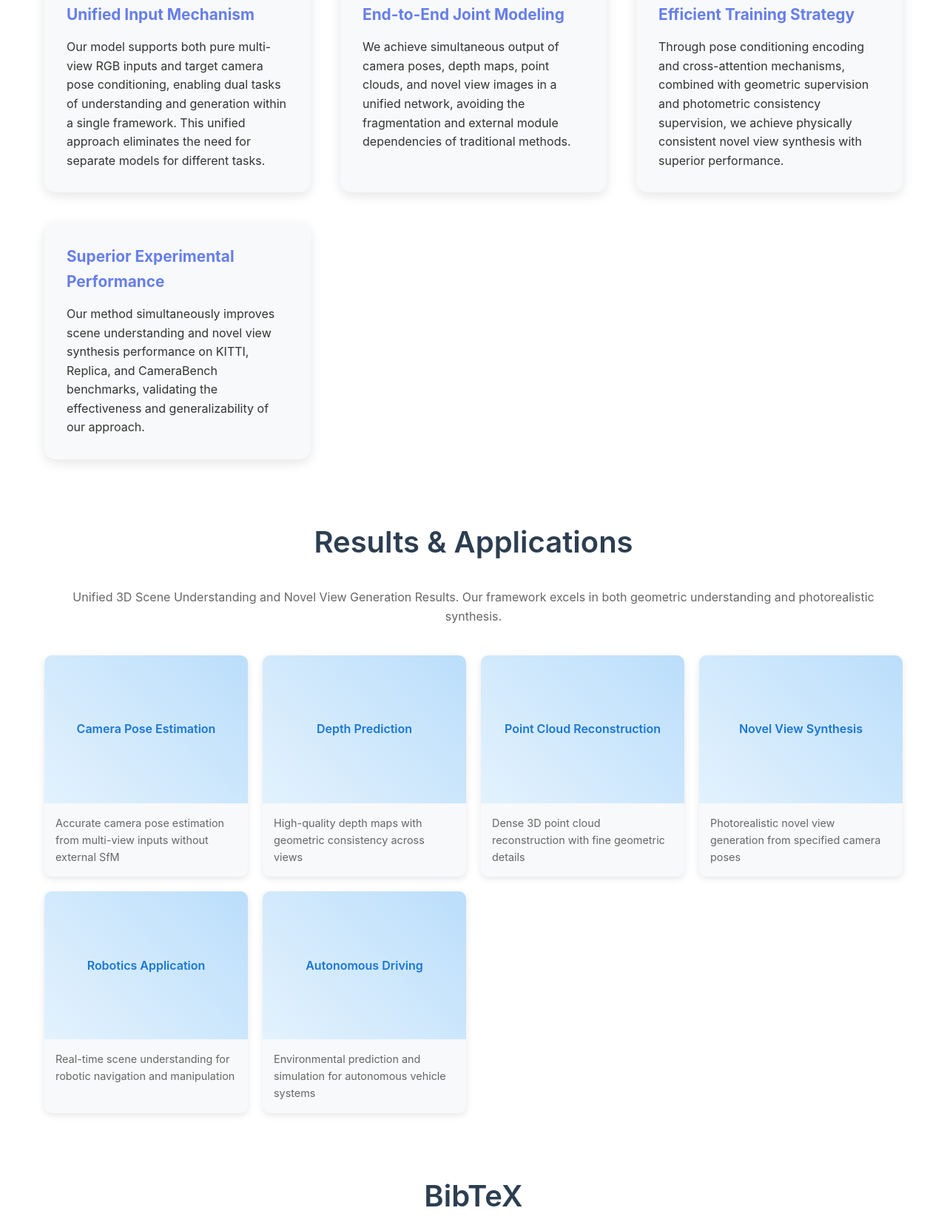
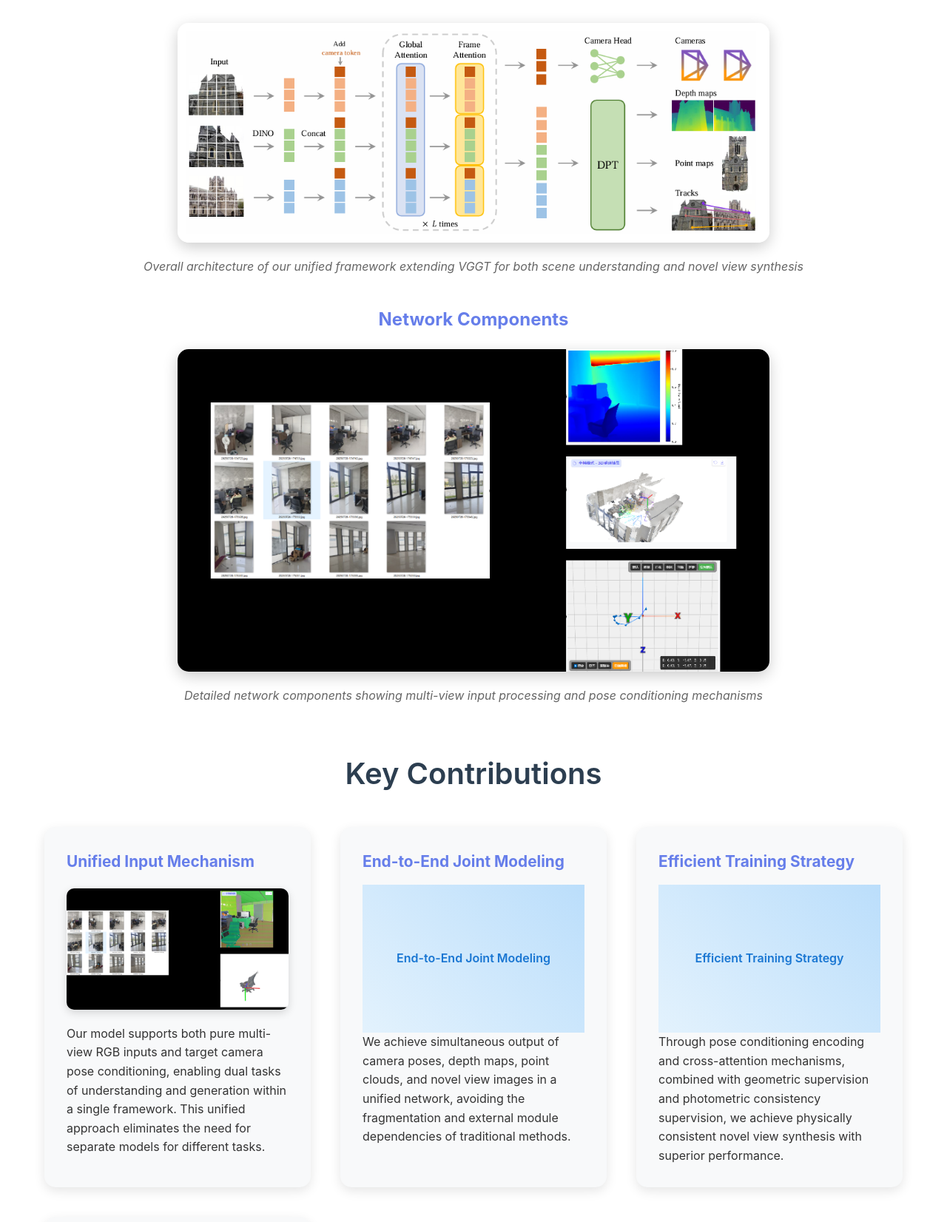
Before and after one commit to oxm/uao-3d, a plain HTML site: page index.html in a window 1280 px wide. Shown: the part 1230-2882 px from the top of the page at 74% size. Drawn offline with Linux system fonts and the light colour scheme.

Commit message:
feat(ui): 添加可视化图片并更新方法展示样式
添加12张展示图片用于方法说明和结果可视化
更新HTML结构和方法展示部分的样式，包括图片容器和架构图样式

```diff
--- a/index.html
+++ b/index.html
@@ -161,6 +161,38 @@
             font-weight: 600;
         }
 
+        .viz-image {
+            width: 100%;
+            height: 200px;
+            object-fit: cover;
+            border-radius: 8px;
+        }
+
+        .method-image {
+            width: 100%;
+            max-width: 400px;
+            height: auto;
+            margin: 20px auto;
+            display: block;
+            border-radius: 10px;
+            box-shadow: 0 4px 12px rgba(0,0,0,0.15);
+        }
+
+        .architecture-section {
+            text-align: center;
+            margin: 40px 0;
+        }
+
+        .architecture-image {
+            width: 100%;
+            max-width: 800px;
+            height: auto;
+            margin: 20px auto;
+            display: block;
+            border-radius: 15px;
+            box-shadow: 0 6px 20px rgba(0,0,0,0.2);
+        }
+
         .viz-caption {
             padding: 15px;
             font-size: 0.9rem;
@@ -251,22 +283,40 @@
             </section>
 
             <section id="method" class="section">
-                <h2 class="section-title">Key Contributions</h2>
+                <h2 class="section-title">Method Overview</h2>
+
+                <div class="architecture-section">
+                    <h3 style="color: #667eea; margin-bottom: 20px; font-size: 1.5rem;">Unified Architecture</h3>
+                    <img src="images/image_000.png" alt="Unified 3D Scene Understanding and Generation Architecture" class="architecture-image">
+                    <p style="margin-top: 15px; color: #666; font-style: italic;">Overall architecture of our unified framework extending VGGT for both scene understanding and novel view synthesis</p>
+                </div>
+
+                <div class="architecture-section">
+                    <h3 style="color: #667eea; margin-bottom: 20px; font-size: 1.5rem;">Network Components</h3>
+                    <img src="images/image_001.png" alt="Network Architecture Details" class="architecture-image">
+                    <p style="margin-top: 15px; color: #666; font-style: italic;">Detailed network components showing multi-view input processing and pose conditioning mechanisms</p>
+                </div>
+
+                <h2 class="section-title" style="margin-top: 60px;">Key Contributions</h2>
                 <div class="method-grid">
                     <div class="method-card">
                         <h3>Unified Input Mechanism</h3>
+                        <img src="images/image_002.png" alt="Unified Input Mechanism" class="method-image">
                         <p>Our model supports both pure multi-view RGB inputs and target camera pose conditioning, enabling dual tasks of understanding and generation within a single framework. This unified approach eliminates the need for separate models for different tasks.</p>
                     </div>
                     <div class="method-card">
                         <h3>End-to-End Joint Modeling</h3>
+                        <div class="viz-placeholder">End-to-End Joint Modeling</div>
                         <p>We achieve simultaneous output of camera poses, depth maps, point clouds, and novel view images in a unified network, avoiding the fragmentation and external module dependencies of traditional methods.</p>
                     </div>
                     <div class="method-card">
                         <h3>Efficient Training Strategy</h3>
+                        <div class="viz-placeholder">Efficient Training Strategy</div>
                         <p>Through pose conditioning encoding and cross-attention mechanisms, combined with geometric supervision and photometric consistency supervision, we achieve physically consistent novel view synthesis with superior performance.</p>
                     </div>
                     <div class="method-card">
                         <h3>Superior Experimental Performance</h3>
+                        <img src="images/image_005.png" alt="Experimental Performance Results" class="method-image">
                         <p>Our method simultaneously improves scene understanding and novel view synthesis performance on KITTI, Replica, and CameraBench benchmarks, validating the effectiveness and generalizability of our approach.</p>
                     </div>
                 </div>
@@ -277,11 +327,11 @@
                 <p style="text-align: center; margin-bottom: 30px; color: #666;">Unified 3D Scene Understanding and Novel View Generation Results. Our framework excels in both geometric understanding and photorealistic synthesis.</p>
                 <div class="visualization-grid">
                     <div class="viz-item">
-                        <div class="viz-placeholder">Camera Pose Estimation</div>
+                        <img src="images/image_006.png" alt="Camera Pose Estimation Results" class="viz-image">
                         <div class="viz-caption">Accurate camera pose estimation from multi-view inputs without external SfM</div>
                     </div>
                     <div class="viz-item">
-                        <div class="viz-placeholder">Depth Prediction</div>
+                        <img src="images/image_007.png" alt="Depth Prediction Results" class="viz-image">
                         <div class="viz-caption">High-quality depth maps with geometric consistency across views</div>
                     </div>
                     <div class="viz-item">
```
Also changed, not shown: images/image_000.png (added), images/image_001.png (added), images/image_002.png (added), images/image_003.png (added), images/image_004.png (added), images/image_005.png (added), images/image_006.png (added), images/image_007.png (added), images/image_008.png (added), images/image_009.png (added), images/image_010.png (added), images/image_011.png (added).
